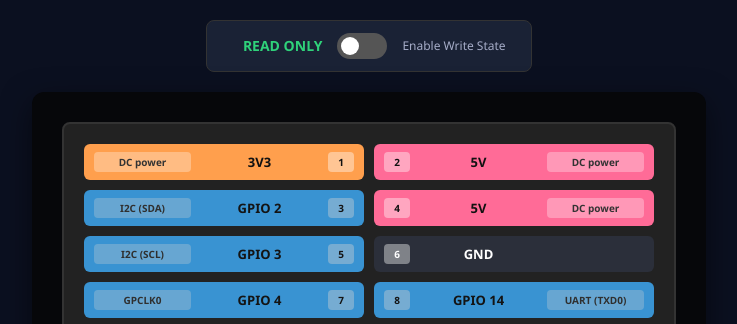
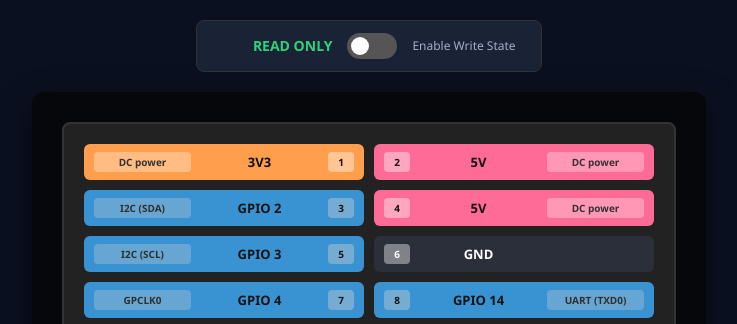
Before and after one commit to irfantuxz/gpioweb, a Flask app: template templates/index.html in a window 1280 px wide. Shown: the part 82-406 px from the top of the page, without its empty margins (271-1008 px from the left). Run offline with Flask 3, Linux system fonts and the light colour scheme; the template is opened without the code that fills it, so the values that code supplies are empty; some libraries are stand-ins or nearby versions.

Commit message:
Update index.html

```diff
--- a/templates/index.html
+++ b/templates/index.html
@@ -22,7 +22,7 @@
         .slider:before { position: absolute; content: ""; height: 18px; width: 18px; left: 4px; bottom: 4px; background-color: white; transition: .3s; border-radius: 50%; }
         input:checked + .slider { background-color: #ff3b30; }
         input:checked + .slider:before { transform: translateX(24px); }
-        .mode-label { font-weight: bold; font-size: 14px; width: 90px; text-align: right; }
+        .mode-label { font-weight: bold; font-size: 14px; width: 110px; text-align: right; }
         .mode-label.write { color: #ff3b30; }
         .mode-label.read { color: #2fd27a; }
 
```
